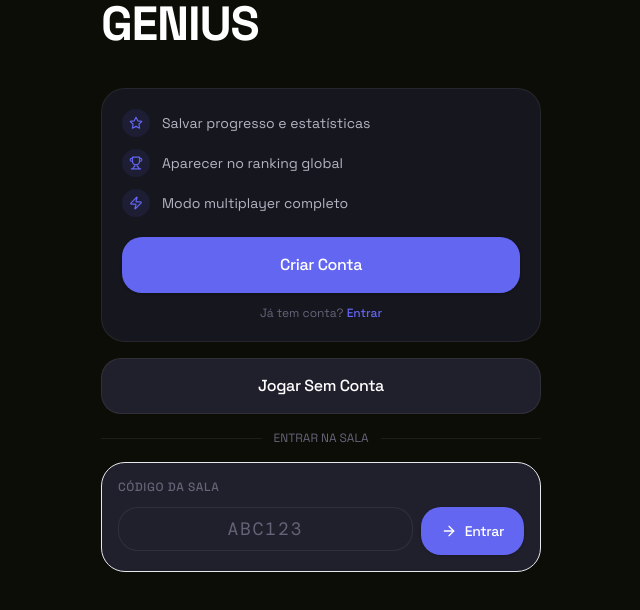
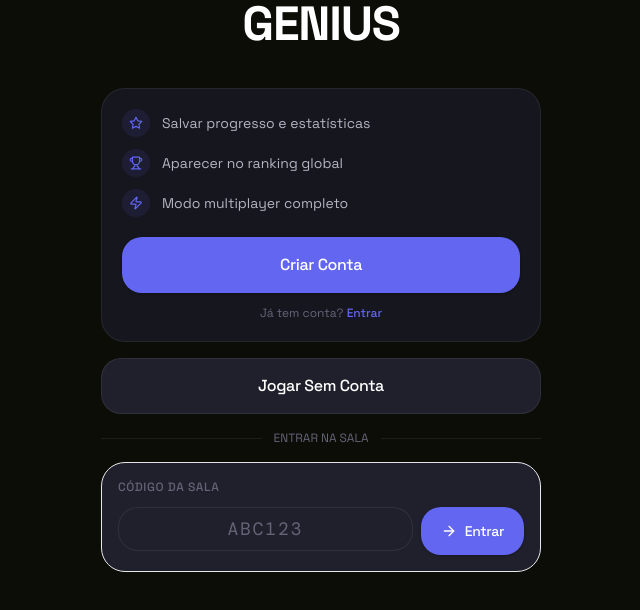
Before and after one commit to 2seven2008/Genius-game, a Next.js app in the folder frontend/: page / in a window 1280 px wide. Shown: the top 610 px of the page, without its empty margins (319-959 px from the left). Built offline with nearby package versions, Linux system fonts and the light colour scheme.

Commit message:
Beta Patch v4.1

```diff
--- a/frontend/src/features/auth/HomeScreen.tsx
+++ b/frontend/src/features/auth/HomeScreen.tsx
@@ -76,7 +76,7 @@ export function HomeScreen() {
           initial={{ opacity: 0, y: -12 }}
           animate={{ opacity: 1, y: 0 }}
           transition={{ duration: 0.4 }}
-          className="mb-8"
+          className="mb-8 flex justify-center"
         >
           <Logo size="md" />
         </motion.div>
--- a/frontend/src/features/auth/LandingScreen.tsx
+++ b/frontend/src/features/auth/LandingScreen.tsx
@@ -98,7 +98,7 @@ export function LandingScreen() {
           initial={{ opacity: 0, y: -16 }}
           animate={{ opacity: 1, y: 0 }}
           transition={{ duration: 0.5, ease: [0.16, 1, 0.3, 1] }}
-          className="mb-10"
+          className="mb-10 flex justify-center"
         >
           <Logo size="lg" />
         </motion.div>
```
